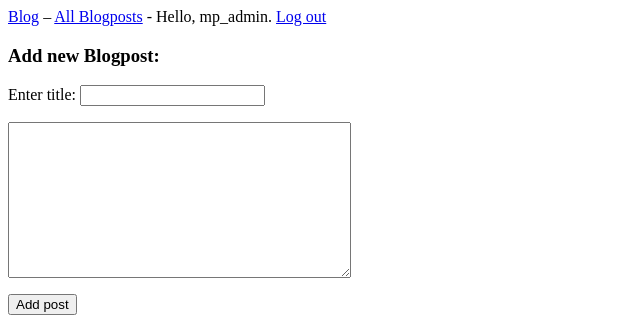
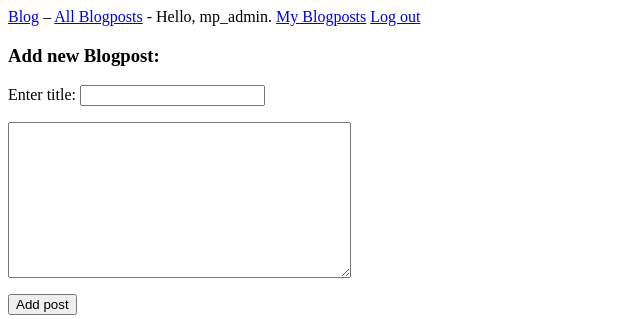
Before and after one commit to ver0nika4ka/PythonCrashCourse, a Django app: page /new_post/ in a window 1280 px wide. Shown: the top 319 px of the page, without its empty margins (0-640 px from the left). Run offline with Django 3.2, Linux system fonts and the light colour scheme; a user stored in the database is signed in.

Commit message:
Create a page My Blogposts and show only logged in users' posts there.

```diff
--- a/project_3_django/blog/blogs/templates/blogs/base.html
+++ b/project_3_django/blog/blogs/templates/blogs/base.html
@@ -3,6 +3,7 @@
     <a href="{% url 'blogs:blogposts' %}">All Blogposts</a> -
     {% if user.is_authenticated %}
         Hello, {{ user.username }}.
+        <a href="{% url 'blogs:myposts' %}">My Blogposts</a>
         <a href="{% url 'users:logout' %}">Log out</a>
     {% else %}
         <a href="{% url 'users:register' %}">Register</a> -
--- a/project_3_django/blog/blogs/urls.py
+++ b/project_3_django/blog/blogs/urls.py
@@ -10,6 +10,8 @@ urlpatterns = [
     path('', views.index, name='index'),
     # Page shows all the blogposts
     path('blogposts/', views.blogposts, name='blogposts'),
+    # Page for all posts of current user
+    path('my_blogposts/', views.my_blogposts, name='myposts'),
     # Detailed info about each blogpost
     path('blogposts/<int:blogpost_id>/', views.blogpost, name='blogpost'),
     # Page for adding a new blogpost
--- a/project_3_django/blog/blogs/views.py
+++ b/project_3_django/blog/blogs/views.py
@@ -19,7 +19,10 @@ def blogposts(request):
 def blogpost(request, blogpost_id):
     """Show one post on the page."""
     blogpost = BlogPost.objects.get(id=blogpost_id)
-    context = {'blogpost': blogpost}
+    print(request)
+    user = request.user # TODO: Check if request contains field 'user'
+    is_author = user == blogpost.author
+    context = {'blogpost': blogpost, 'is_author': is_author}
     return render(request, 'blogs/blogpost.html', context)
 
 @login_required
@@ -61,3 +64,12 @@ def edit_post(request, blogpost_id):
 
     context = {'blogpost': blogpost, 'form': form}
     return render(request,'blogs/edit_post.html', context)
+
+@login_required
+def my_blogposts(request):
+    """Show all blogposts of current user."""
+    user = request.user
+    # TODO: try: blogposts = BlogPost.objects.get(author=user)
+    blogposts = BlogPost.objects.filter(author=user).order_by('date_added')
+    context = {'blogposts': blogposts}
+    return render(request, 'blogs/blogposts.html', context)
```
